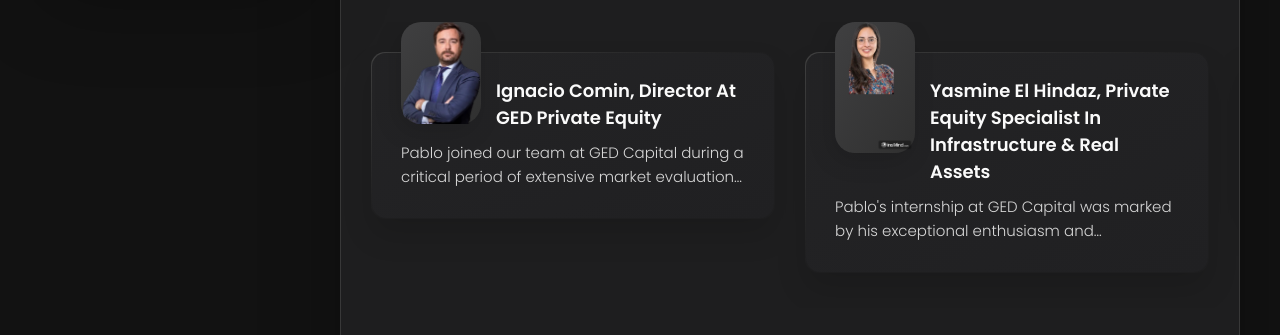
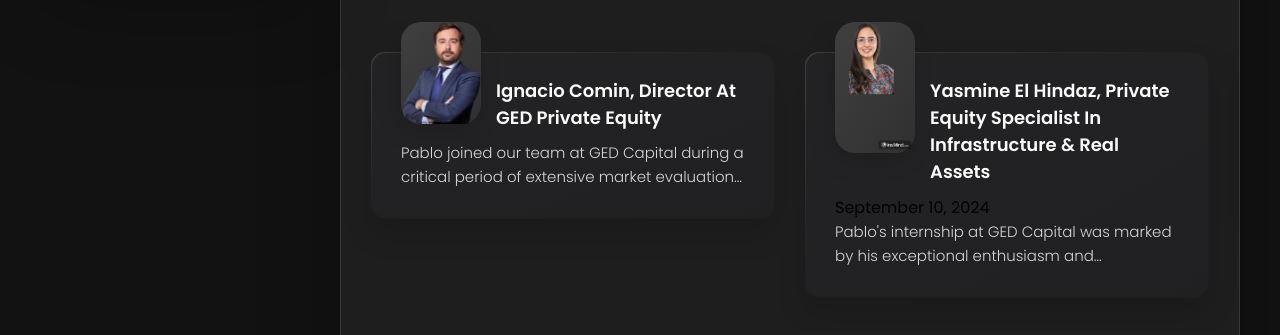
Before and after one commit to PStoclet/Job-Application, a plain HTML site: page index.html in a window 1280 px wide. Shown: the part 906-1241 px from the top of the page. Drawn offline with nearby package versions, Linux system fonts and the light colour scheme.

Commit message:
Update index.html

```diff
--- a/index.html
+++ b/index.html
@@ -333,6 +333,7 @@
                 </figure>
 
                 <h4 class="h4 testimonials-item-title" data-testimonials-title>Yasmine El Hindaz, Private Equity Specialist in Infrastructure & Real Assets</h4>
+                <time datetime="2024-09-10">September 10, 2024</time>
 
                 <div class="testimonials-text" data-testimonials-text>
                   <p>
```
